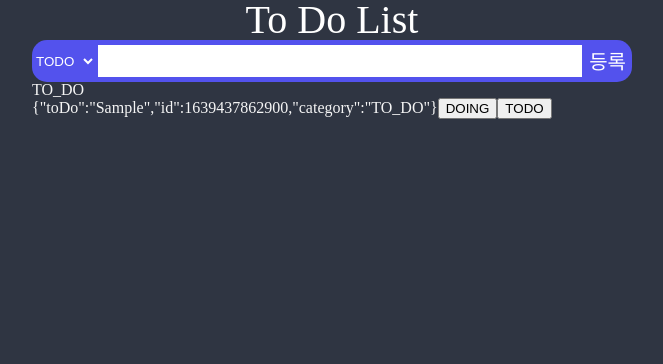
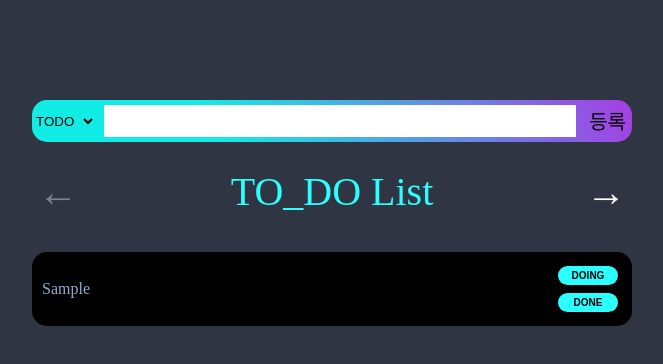
Before and after one commit to Insookim0702/nomad-reactmaster-todoList, a React (Create React App) app: page / in a window 1280 px wide. Both pictures are taken after typing "Sample" into the empty fields and a click on the button "등록". Shown: the top 364 px of the page, without its empty margins (308-971 px from the left). Built offline with nearby package versions, Linux system fonts and the light colour scheme.

Commit message:
- 디자인 수정 - localstorage 저장 및 수정

```diff
--- a/src/App.tsx
+++ b/src/App.tsx
@@ -48,6 +48,15 @@ table {
 	border-collapse: collapse;
 	border-spacing: 0;
 }
+
+button {
+	font-size: 40px;
+	background-color: transparent;
+	color: white;
+	border: none;
+	outline: none;
+	cursor: pointer;
+}
 `
 function App () {
     return (
--- a/src/Atom.ts
+++ b/src/Atom.ts
@@ -15,16 +15,36 @@ export const atomToDoList = atom<IForm[]>({
     default: []
 })
 
-export const selectCategory = atom<Categories>({
+export const nowCategory = atom<Categories>({
     key: 'category',
     default: Categories.TO_DO
 })
 export const selectedList = selector({
     key: 'categoryList',
     get: ({ get }) => {
-        const selectedCategory = get(selectCategory)
+        const selectedCategory = get(nowCategory)
         return get(atomToDoList).filter(
             todo => todo.category === selectedCategory
         )
     }
 })
+
+export const leftCategory = selector({
+    key: 'leftCategory',
+    get: ({ get }) => {
+        /* < 가 보일 때는 DONE과 DOING일 경우이다. */
+        return get(nowCategory) === Categories.DONE
+            ? Categories.DOING
+            : Categories.TO_DO
+    }
+})
+
+export const rightCategory = selector({
+    key: 'rightCategory',
+    get: ({ get }) => {
+        // >가 보일 때는 TODO와 DOING이다.
+        return get(nowCategory) === Categories.TO_DO
+            ? Categories.DOING
+            : Categories.DONE
+    }
+})
--- a/src/components/CreateToDo.tsx
+++ b/src/components/CreateToDo.tsx
@@ -1,14 +1,13 @@
 import { useForm } from 'react-hook-form'
-import { useRecoilState, useRecoilValue, useSetRecoilState } from 'recoil'
+import { useRecoilState, useRecoilValue } from 'recoil'
 import styled from 'styled-components'
-import { atomToDoList, Categories, IForm, selectCategory } from '../Atom'
+import { atomToDoList, Categories, IForm, nowCategory } from '../Atom'
 
 const Input = styled.input`
     height: 30px;
     font-size: 20px;
-    width: 80%;
+    width: 78%;
     font-size: 30px;
-    color: #5352ed;
     border: none;
     -ms-user-select: none;
     -moz-user-select: -moz-none;
@@ -29,22 +28,25 @@ const Button = styled.button`
     height: 30px;
     background-color: transparent;
     font-size: 20px;
-    outline: none;
-    border: none;
-    color: white;
+    color: black;
 `
 const Select = styled.select`
     background-color: transparent;
     outline: none;
     border: none;
-    color: white;
+    color: black;
 `
 const From = styled.form`
     border-radius: 15px;
+    margin-top: 100px;
     padding: 5px 0;
     display: flex;
     justify-content: space-between;
-    background-color: #5352ed;
+    background-image: linear-gradient(
+        65deg,
+        rgb(17, 236, 229) 30%,
+        rgb(195, 27, 226) 114%
+    );
 `
 
 function CreateToDo () {
@@ -55,9 +57,15 @@ function CreateToDo () {
         reset
     } = useForm<IForm>()
 
-    const setToDoList = useSetRecoilState(atomToDoList)
-    const category = useRecoilValue(selectCategory)
+    const [toDoList, setToDoList] = useRecoilState(atomToDoList)
+    const category = useRecoilValue(nowCategory)
     function onValid (data: IForm) {
+        const temptToDoList = JSON.parse(JSON.stringify(toDoList))
+        temptToDoList.unshift({
+            toDo: data.toDo,
+            id: Number(new Date()),
+            category
+        })
         setToDoList(oldToDoList => {
             return [
                 {
@@ -68,11 +76,11 @@ function CreateToDo () {
                 ...oldToDoList
             ]
         })
+
+        localStorage.setItem('todoList', JSON.stringify(temptToDoList))
         reset({ toDo: '' })
     }
-    const [selectedCategory, setSelectedCategory] = useRecoilState(
-        selectCategory
-    )
+    const [selectedCategory, setSelectedCategory] = useRecoilState(nowCategory)
     function onInput (event: React.FormEvent<HTMLSelectElement>) {
         const {
             currentTarget: { value }
--- a/src/components/Header.tsx
+++ b/src/components/Header.tsx
@@ -1,5 +1,57 @@
+import { useRecoilState, useRecoilValue } from 'recoil'
+import styled from 'styled-components'
+import { Categories, leftCategory, nowCategory, rightCategory } from '../Atom'
+const Title = styled.h1`
+    font-size: 40px;
+    color: #2cffff;
+    text-align: center;
+    margin: 30px 0;
+`
+const HeaderWrap = styled.header`
+    display: flex;
+    width: 100%;
+    justify-content: space-between;
+    align-item: center;
+`
+
+const Button = styled.button`
+    color: ${props => (props.disabled ? 'gray' : 'white')};
+    cursor: ${props => (props.disabled ? 'default' : 'pointer')};
+    &:hover {
+        color: ${props => (props.disabled ? 'gray' : 'rgb(17, 236, 229)')};
+    }
+`
+
 function Header () {
-    return <></>
+    const [sNowCategory, setSelectedCategory] = useRecoilState(nowCategory)
+    const sLeftCategory = useRecoilValue(leftCategory)
+    const sRightCategory = useRecoilValue(rightCategory)
+    function onClick (category: Categories) {
+        setSelectedCategory(category)
+    }
+
+    return (
+        <HeaderWrap>
+            {
+                <Button
+                    disabled={sNowCategory === Categories.TO_DO}
+                    onClick={() => onClick(sLeftCategory)}
+                >
+                    &larr;
+                </Button>
+            }
+
+            <Title>{sNowCategory} List</Title>
+            {
+                <Button
+                    disabled={sNowCategory === Categories.DONE}
+                    onClick={() => onClick(sRightCategory)}
+                >
+                    &rarr;
+                </Button>
+            }
+        </HeaderWrap>
+    )
 }
 
 export default Header
--- a/src/components/RecoilToDoList.tsx
+++ b/src/components/RecoilToDoList.tsx
@@ -1,4 +1,6 @@
+import { useSetRecoilState } from 'recoil'
 import styled from 'styled-components'
+import { atomToDoList } from '../Atom'
 import CreateToDo from './CreateToDo'
 import ToDoListPresent from './ToDoListPresent'
 
@@ -6,15 +8,13 @@ const Container = styled.div`
     max-width: 600px;
     margin: 0 auto;
 `
-const Title = styled.h1`
-    font-size: 40px;
-    color: white;
-    text-align: center;
-`
 function RecoilToDoList () {
+    const setToDoList = useSetRecoilState(atomToDoList)
+    const toDoList = localStorage.getItem('todoList')
+
+    setToDoList(JSON.parse(toDoList || '[]')) // JSON.parse는 string만을 매개변수로 받는다. null 안 된다.
     return (
         <Container>
-            <Title>To Do List</Title>
             <CreateToDo />
             <ToDoListPresent />
         </Container>
--- a/src/components/ToDoListPresent.tsx
+++ b/src/components/ToDoListPresent.tsx
@@ -1,60 +1,101 @@
-import React from 'react'
 import { useRecoilState, useRecoilValue } from 'recoil'
 import styled from 'styled-components'
-import { atomToDoList, Categories, selectCategory, selectedList } from '../Atom'
+import { atomToDoList, Categories, nowCategory, selectedList } from '../Atom'
+import Header from './Header'
 
 const ToDoListWrap = styled.ul`
     color: whitesmoke;
 `
 
-const ToDo = styled.li``
+const ToDo = styled.li`
+    background-color: black;
+    border-radius: 15px;
+    padding: 10px;
+    margin: 10px 0;
+    color: rgb(146, 171, 207);
+    display: grid;
+    grid-template-columns: 9fr 1fr;
+    align-items: center;
+    &:hover {
+        background-color: #111c2e;
+        color: white;
+    }
+`
+
+const Button = styled.button`
+    background-color: #2cffff;
+    border-radius: 20px;
+    width: 60px;
+    color: black;
+    padding: 4px;
+    font-size: 10px;
+    font-weight: 900;
+    z-index: 9;
+    margin: 4px;
+`
+
+const ButtonWrap = styled.div`
+    display: flex;
+    flex-direction: column;
+    justify-content: space-between;
+`
 function ToDoListPresent () {
     const [toDoList, setToDoList] = useRecoilState(atomToDoList)
-    function changeCategory (id: number, category: Categories) {
-        const deepCopyToDoList = JSON.parse(JSON.stringify(toDoList))
-        const toDoIndex = toDoList.findIndex(todo => todo.id === id)
-        const newToDo = JSON.parse(JSON.stringify(toDoList[toDoIndex]))
-        newToDo.category = category
-        deepCopyToDoList.splice(toDoIndex, 1, newToDo)
-
-        setToDoList(deepCopyToDoList)
+    function onClickChangeCategory (aId: number, aCategory: Categories) {
+        const tempToDoList = JSON.parse(JSON.stringify(toDoList))
+        const matchIndex = toDoList.findIndex(todo => todo.id === aId)
+        const changedToDo = JSON.parse(JSON.stringify(tempToDoList[matchIndex]))
+        changedToDo.category = aCategory
+        tempToDoList.splice(matchIndex, 1, changedToDo)
+        localStorage.setItem('todoList', JSON.stringify(tempToDoList))
+        setToDoList(tempToDoList)
     }
-    const selectedCategory = useRecoilValue(selectCategory)
     const showList = useRecoilValue(selectedList)
     return (
         <>
+            <Header />
             <ToDoListWrap>
-                <h1>{selectedCategory}</h1>
                 {showList.map(item => (
                     <ToDo key={item.id}>
-                        {JSON.stringify(item)}
+                        {item.toDo}
+                        <ButtonWrap>
                             {item.category === Categories.TO_DO ? null : (
-                            <button
+                                <Button
                                     onClick={() =>
-                                    changeCategory(item.id, Categories.DONE)
+                                        onClickChangeCategory(
+                                            item.id,
+                                            Categories.TO_DO
+                                        )
+                                    }
+                                >
+                                    TODO
+                                </Button>
+                            )}
+                            {item.category === Categories.DOING ? null : (
+                                <Button
+                                    onClick={() =>
+                                        onClickChangeCategory(
+                                            item.id,
+                                            Categories.DOING
+                                        )
+                                    }
+                                >
+                                    DOING
+                                </Button>
+                            )}
+                            {item.category === Categories.DONE ? null : (
+                                <Button
+                                    onClick={() =>
+                                        onClickChangeCategory(
+                                            item.id,
+                                            Categories.DONE
+                                        )
                                     }
                                 >
                                     DONE
-                            </button>
+                                </Button>
                             )}
-                        {item.category === Categories.DOING ? null : (
-                            <button
-                                onClick={() =>
-                                    changeCategory(item.id, Categories.DOING)
-                                }
-                            >
-                                DOING
-                            </button>
-                        )}
-                        {item.category === Categories.DONE ? null : (
-                            <button
-                                onClick={() =>
-                                    changeCategory(item.id, Categories.TO_DO)
-                                }
-                            >
-                                TODO
-                            </button>
-                        )}
+                        </ButtonWrap>
                     </ToDo>
                 ))}
             </ToDoListWrap>
```
Also changed, not shown: src/components/noUse/ToDoList.tsx (renamed from src/components/ToDoList.tsx). Lines whose indentation alone changed are shown as unchanged.
